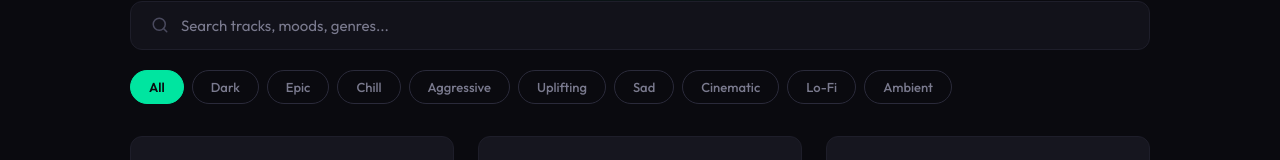
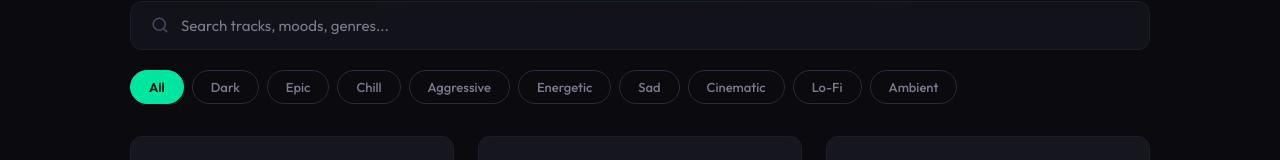
Before and after one commit to robinfins/SafeMusicLibrary.com, a React (Vite) app: page / in a window 1280 px wide. Shown: the part 363-523 px from the top of the page. Built offline with nearby package versions, Linux system fonts and the light colour scheme; no server answers; the database is empty.

Commit message:
switched "uplifting" mood for "energetic"

```diff
--- a/src/App.jsx
+++ b/src/App.jsx
@@ -8,14 +8,14 @@ const YOUTUBE_API_KEY = import.meta.env.VITE_YOUTUBE_API_KEY || "";
 const YOUTUBE_CHANNEL_HANDLE = import.meta.env.VITE_YOUTUBE_CHANNEL_HANDLE || "";
 
 
-const MOODS = ["All", "Dark", "Epic", "Chill", "Aggressive", "Uplifting", "Sad", "Cinematic", "Lo-Fi", "Ambient"];
+const MOODS = ["All", "Dark", "Epic", "Chill", "Aggressive", "Energetic", "Sad", "Cinematic", "Lo-Fi", "Ambient"];
 
 const MOOD_COLORS = {
   Dark: { bg: "rgba(108,92,231,0.12)", text: "#a29bfe", dot: "#a29bfe" },
   Epic: { bg: "rgba(225,112,85,0.12)", text: "#e17055", dot: "#e17055" },
   Chill: { bg: "rgba(0,184,148,0.12)", text: "#00e5a0", dot: "#00e5a0" },
   Aggressive: { bg: "rgba(214,48,49,0.12)", text: "#ff6b6b", dot: "#ff6b6b" },
-  Uplifting: { bg: "rgba(253,203,110,0.12)", text: "#fdcb6e", dot: "#fdcb6e" },
+  Energetic: { bg: "rgba(253,203,110,0.12)", text: "#fdcb6e", dot: "#fdcb6e" },
   Sad: { bg: "rgba(116,185,255,0.12)", text: "#74b9ff", dot: "#74b9ff" },
   Cinematic: { bg: "rgba(162,155,254,0.12)", text: "#a29bfe", dot: "#a29bfe" },
   "Lo-Fi": { bg: "rgba(0,229,160,0.12)", text: "#00e5a0", dot: "#00e5a0" },
@@ -27,7 +27,7 @@ const MOOD_ACCENT = {
   Epic:       { color: "#e17055", subtle: "rgba(225,112,85,0.08)" },
   Chill:      { color: "#00e5a0", subtle: "rgba(0,229,160,0.08)" },
   Aggressive: { color: "#ff6b6b", subtle: "rgba(255,107,107,0.08)" },
-  Uplifting:  { color: "#fdcb6e", subtle: "rgba(253,203,110,0.08)" },
+  Energetic:  { color: "#fdcb6e", subtle: "rgba(253,203,110,0.08)" },
   Sad:        { color: "#74b9ff", subtle: "rgba(116,185,255,0.08)" },
   Cinematic:  { color: "#a29bfe", subtle: "rgba(162,155,254,0.08)" },
   "Lo-Fi":    { color: "#00e5a0", subtle: "rgba(0,229,160,0.08)" },
```
